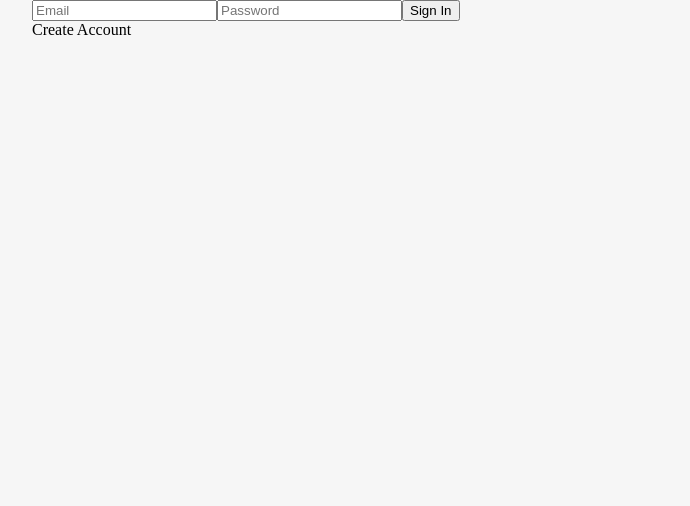
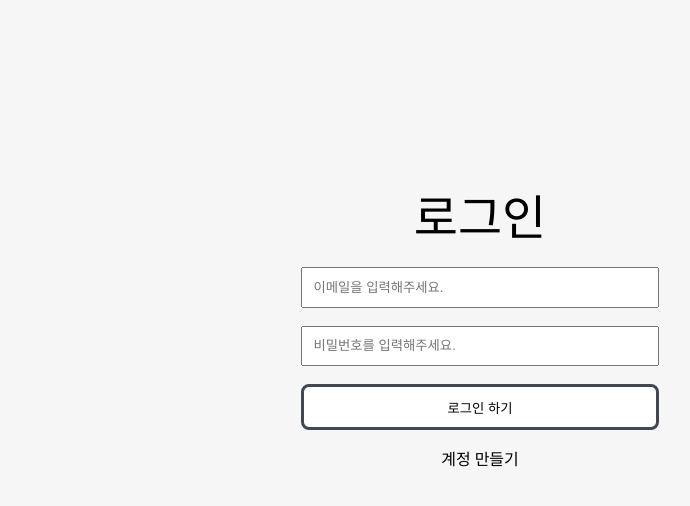
Before and after one commit to useon/eatting-sentence, a React (Create React App) app: page /signIn in a window 1280 px wide. Shown: the top 506 px of the page, without its empty margins (160-850 px from the left). Built offline with nearby package versions, Linux system fonts and the light colour scheme; no server answers.

Commit message:
style: 어플리케이션 초기 화면 스타일을 추가한다

```diff
--- a/src/App.css
+++ b/src/App.css
@@ -25,6 +25,43 @@ body {
   padding-right: 20px;
 }
 
+/* SignIn page */
+.welcomeWrapper {
+  margin-top: 10%;
+  display: flex;
+  flex-direction: column;
+  align-items: center;
+}
+
+.welcomeWrapper form {
+  display: flex;
+  flex-direction: column;
+  width: 40%;
+}
+
+.welcomeWrapper form input {
+  display: flex;
+  flex-direction: row;
+  justify-content: center;
+  padding: 3%;
+  margin-top: 5%;
+}
+
+.welcomeWrapper .info {
+  display: flex;
+  flex-direction: row;
+  justify-content: center;
+  font-size: 3rem;
+}
+
+.welcomeWrapper .loginOrCreate {
+  display: flex;
+  flex-direction: row;
+  justify-content: center;
+  font-size: 1rem;
+  cursor: pointer;
+  margin: 1rem;
+}
 /* MyHeader Component*/
 header {
   padding-top: 20px;
--- a/src/page/SignIn.js
+++ b/src/page/SignIn.js
@@ -1,18 +1,18 @@
 import { authService } from 'myBase';
-import React, { useState } from "react";
+import React, { useState } from 'react';
 
-const Auth = () => {
-  const [email, setEmail] = useState("");
-  const [password, setPassword] = useState("");
+const SignIn = () => {
+  const [email, setEmail] = useState('');
+  const [password, setPassword] = useState('');
   const [newAccount, setNewAccount] = useState(false);
-  const [error, setError] = useState("");
+  const [error, setError] = useState('');
   const onChange = (event) => {
     const {
       target: { name, value },
     } = event;
-    if (name === "email") {
+    if (name === 'email') {
       setEmail(value);
-    } else if (name === "password") {
+    } else if (name === 'password') {
       setPassword(value);
     }
   };
@@ -21,11 +21,14 @@ const Auth = () => {
     try {
       let data;
       if (newAccount) {
-        data = await authService.createUserWithEmailAndPassword(email, password);
+        data = await authService.createUserWithEmailAndPassword(
+          email,
+          password
+        );
       } else {
         data = await authService.signInWithEmailAndPassword(email, password);
       }
-      console.log(data)
+      console.log(data);
     } catch (error) {
       setError(error.message);
     }
@@ -33,12 +36,15 @@ const Auth = () => {
   const toggleAccount = () => setNewAccount((prev) => !prev);
 
   return (
-    <div>
+    <div className="welcomeWrapper">
+      <span className="welcomeWrapper info">
+        {newAccount ? '회원 가입' : '로그인'}
+      </span>
       <form onSubmit={onSubmit}>
         <input
           name="email"
           type="email"
-          placeholder="Email"
+          placeholder="이메일을 입력해주세요."
           required
           value={email}
           onChange={onChange}
@@ -46,21 +52,22 @@ const Auth = () => {
         <input
           name="password"
           type="password"
-          placeholder="Password"
+          placeholder="비밀번호를 입력해주세요."
           required
           value={password}
           onChange={onChange}
         />
         <input
+          className="MyButton"
           type="submit"
-          value={newAccount ? "Create Account" : "Sign In"}
+          value={newAccount ? '계정 만들기' : '로그인 하기'}
         />
         {error}
       </form>
-      <span onClick={toggleAccount}>
-        {newAccount ? "Sign In" : "Create Account"}
+      <span className="welcomeWrapper loginOrCreate" onClick={toggleAccount}>
+        {newAccount ? '로그인 하기' : '계정 만들기'}
       </span>
     </div>
   );
 };
-export default Auth;
+export default SignIn;
```
